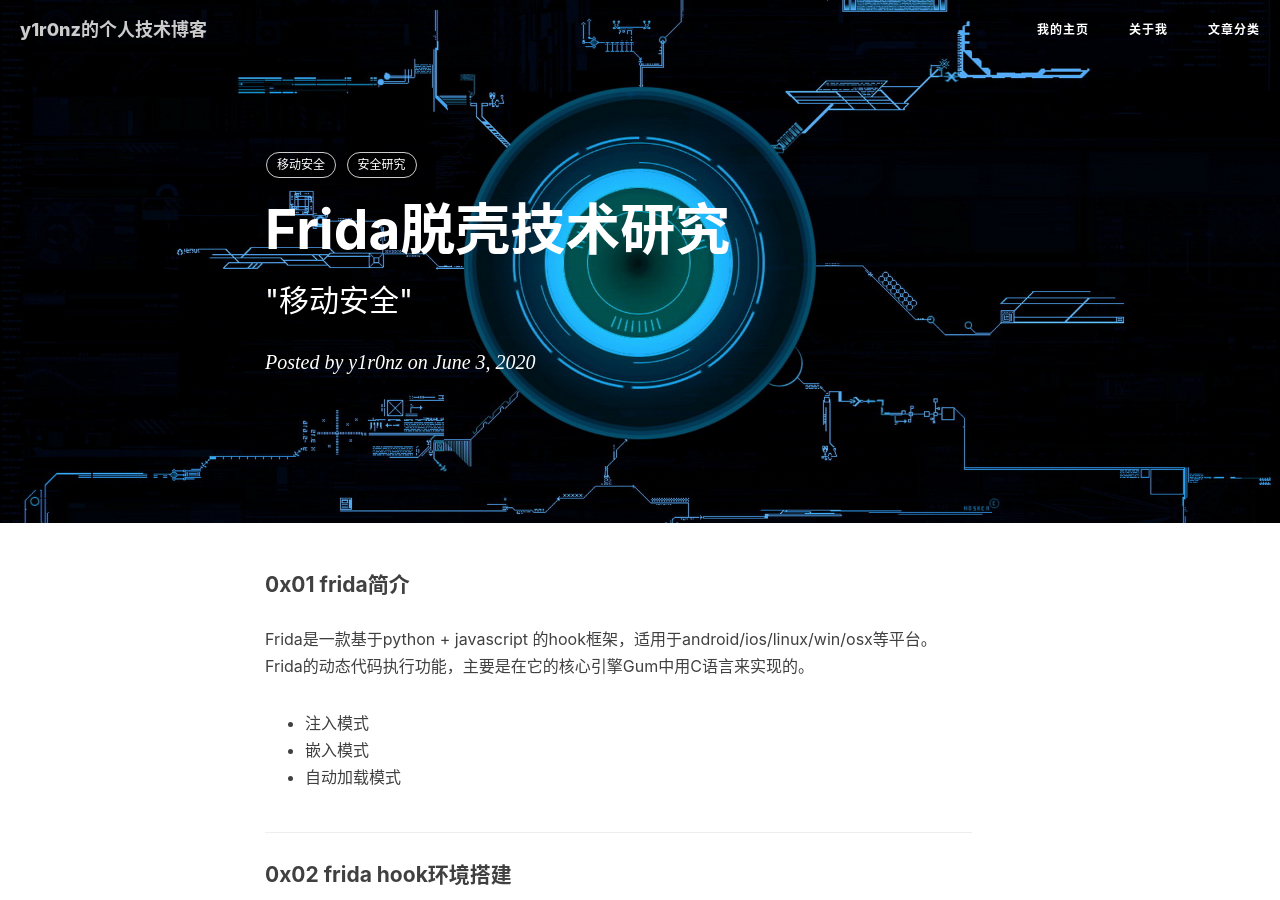
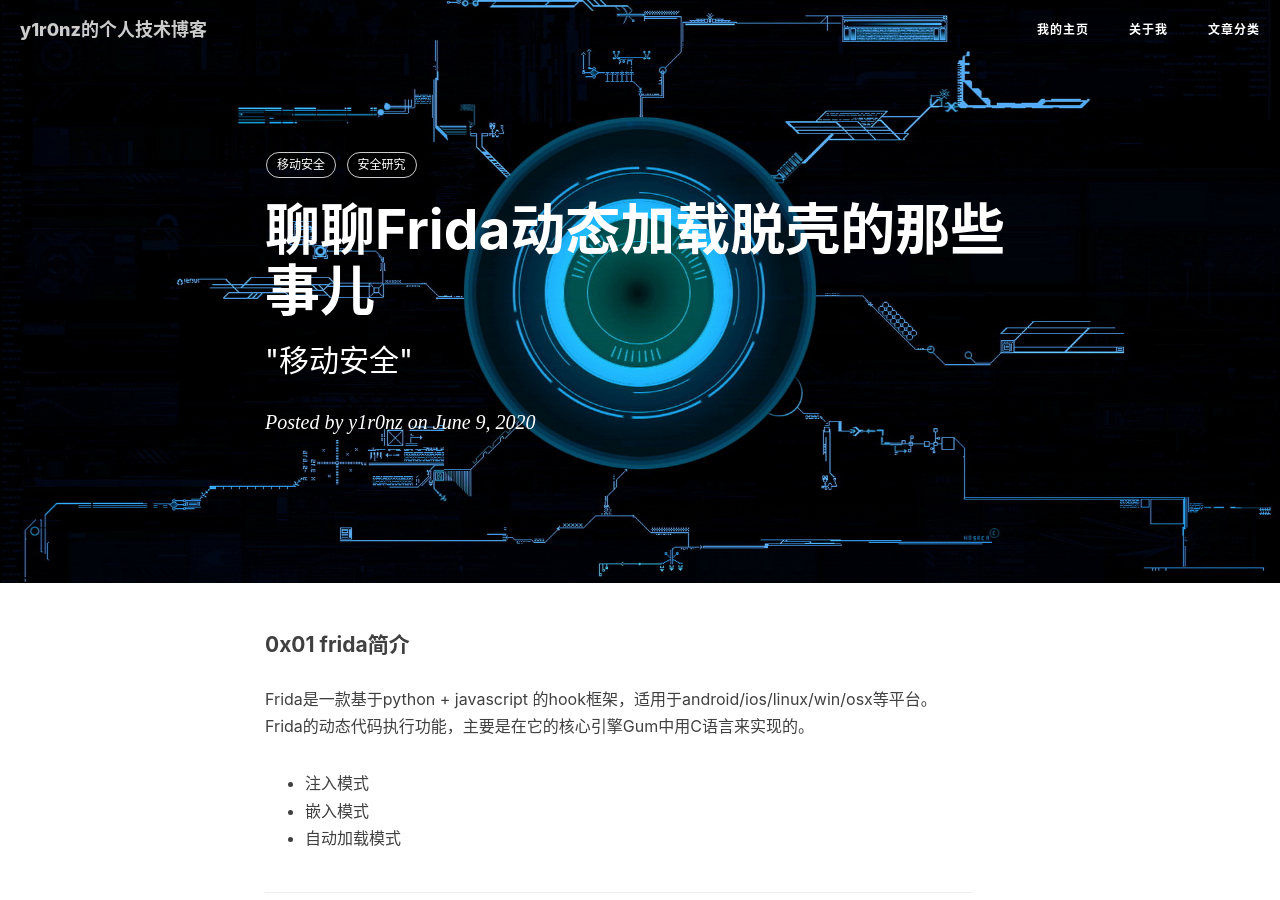
Before and after one commit to yangrz/blog, a Jekyll site: the page built from _posts/2020-06-05-frida.markdown, in a window 1280 px wide and 900 px high. Built offline with Jekyll 4.4.1, drawn with Linux system fonts in a browser that asks for light colours; nearby versions of some CDN libraries; comment, search, counter and statistics services are not loaded.

Commit message:
Update 2020-06-05-frida.markdown

```diff
--- a/_posts/2020-06-05-frida.markdown
+++ b/_posts/2020-06-05-frida.markdown
@@ -1,8 +1,8 @@
 ---
 layout:     post
-title:      "Frida脱壳技术研究"
+title:      "聊聊Frida动态加载脱壳的那些事儿"
 subtitle:   " \"移动安全\""
-date:       2020-06-03 16:16:25
+date:       2020-06-09 16:16:25
 author:     "y1r0nz"
 header-img: "img/hack.jpg"
 tags:
```
